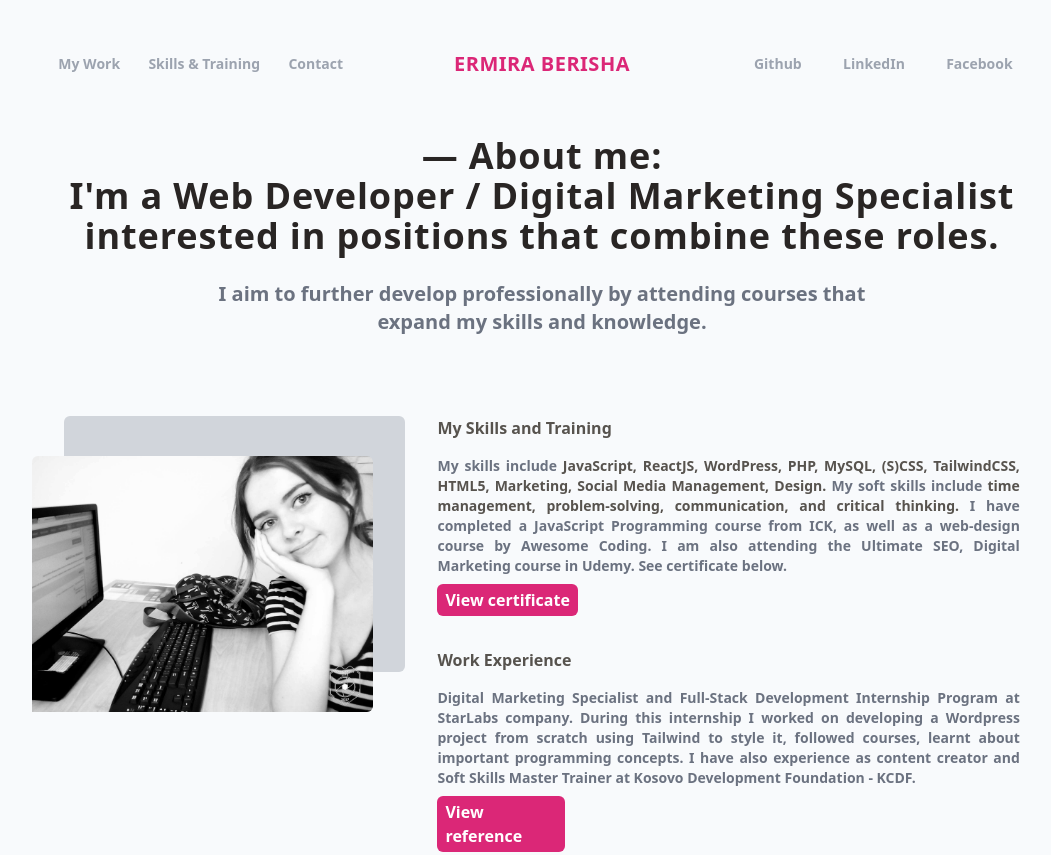
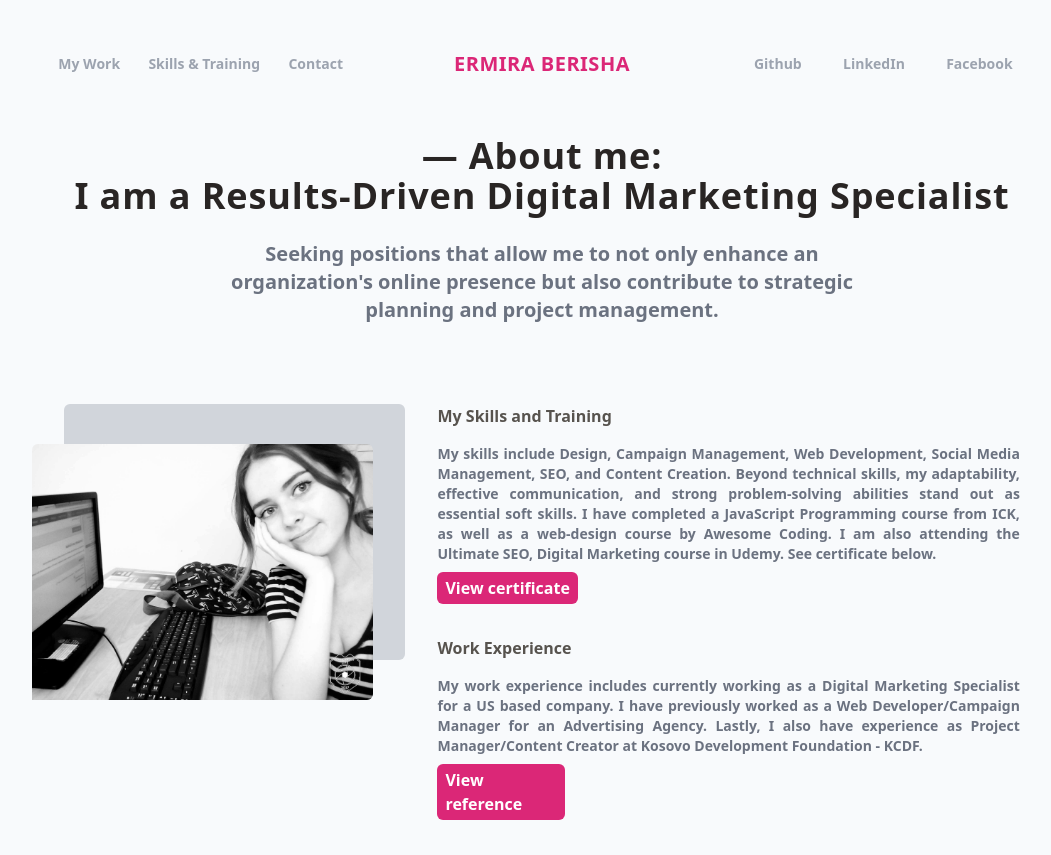
Before and after one commit to ErmiraBerisha/portfolio, a plain HTML site: page skills.html in a window 1280 px wide. Shown: the top 855 px of the page, without its empty margins (98-1149 px from the left). Drawn offline with Linux system fonts and the light colour scheme.

Commit message:
Update skills.html

```diff
--- a/skills.html
+++ b/skills.html
@@ -45,8 +45,8 @@
     <!--Main-->
 
      <div  class="w-4/5 m-auto  text-center">
-       <h1 class="text-stone-800 text-center font-sans mt-2 font-bold tracking-wide text-4xl"> &#8212; About me:  <br> I'm a Web Developer / Digital Marketing Specialist interested in positions that combine these roles.</h1>
-       <p class="  mt-6 w-2/3 m-auto font-sans text-xl text-gray-500 font-semibold"> I aim to further develop professionally by attending courses that expand my skills and knowledge.
+       <h1 class="text-stone-800 text-center font-sans mt-2 font-bold tracking-wide text-4xl"> &#8212; About me:  <br> I am a Results-Driven Digital Marketing Specialist </h1>
+       <p class="  mt-6 w-2/3 m-auto font-sans text-xl text-gray-500 font-semibold"> Seeking positions that allow me to not only enhance an organization's online presence but also contribute to strategic planning and project management.
          </p>
 
     <div id="skills-content" class="w-full m-auto flex justify-center mt-20">
@@ -55,14 +55,17 @@
         </div>
         <div id="trainings" class="flex flex-col w-3/5 pl-8 text-justify">
             <h2 class="mb-4 text-stone-600 font-bold">My Skills and Training</h2>
-            <p class="font-sans text-sm text-gray-500 font-semibold mb-2"> My skills include <span class="text-stone-600 font-bold">JavaScript, ReactJS, WordPress, PHP, MySQL, (S)CSS, TailwindCSS, HTML5, Marketing, Social Media Management, Design. </span> My soft skills include <span class="text-stone-600 font-bold">time management, problem-solving, communication, and critical thinking.</span>
+            <p class="font-sans text-sm text-gray-500 font-semibold mb-2"> My skills include Design, Campaign Management, Web Development, Social Media Management, SEO, and Content Creation. </span>
+            Beyond technical skills, my adaptability, effective communication, and strong problem-solving abilities stand out as essential soft skills.
                 I have completed a JavaScript Programming course from ICK, as well as a web-design course by Awesome Coding. I am also attending the Ultimate SEO, Digital Marketing course in Udemy. See certificate below. </p>
             <div id="cvbutton" class="flex flex-row">
                 <a href="images/20220304_182011.jpg" target="_blank" class="bg-pink-600 p-1 px-2 text-white font-semibold rounded-md hover:bg-pink-500">View certificate</a>
             </div>
 
             <h2 class="mb-4 text-stone-600 font-bold mt-8">Work Experience</h2>
-            <p class="font-sans text-sm text-gray-500 font-semibold"> Digital Marketing Specialist and Full-Stack Development Internship Program at StarLabs company. During this internship I worked on developing a Wordpress project from scratch using Tailwind to style it, followed courses, learnt about important programming concepts. I have also experience as content creator and Soft Skills Master Trainer at Kosovo Development Foundation - KCDF.</p>
+            <p class="font-sans text-sm text-gray-500 font-semibold"> My work experience includes currently working as a Digital Marketing Specialist for a US based company.
+                I have previously worked as a Web Developer/Campaign Manager for an Advertising Agency. Lastly, I also have experience
+                as Project Manager/Content Creator at Kosovo Development Foundation - KCDF.</p>
             <a href="images/ErmiraBerisha-ReferenceLetter.pdf" target="_blank" class="mt-2 w-32 bg-pink-600 p-1 px-2 text-white font-semibold rounded-md hover:bg-pink-500 ">View reference</a>
 
             </div>
```
